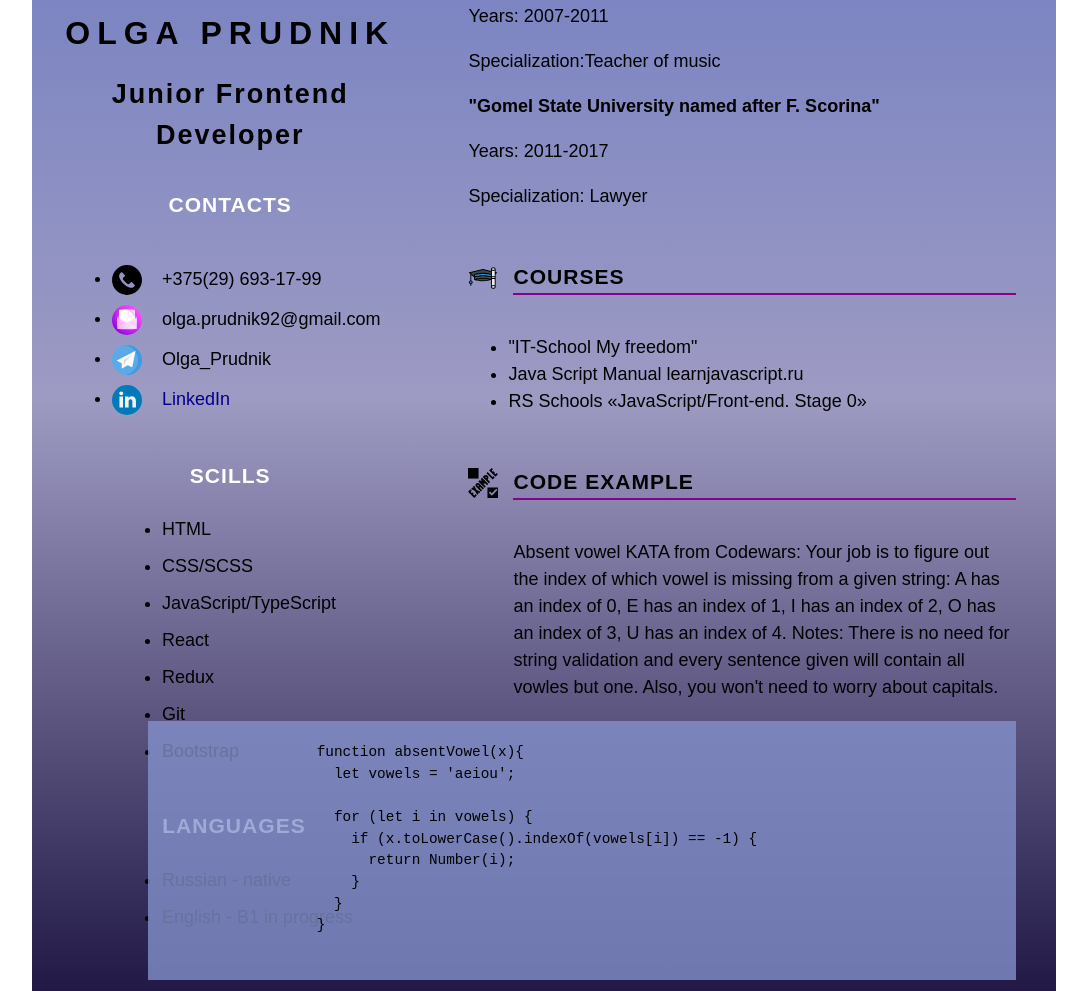
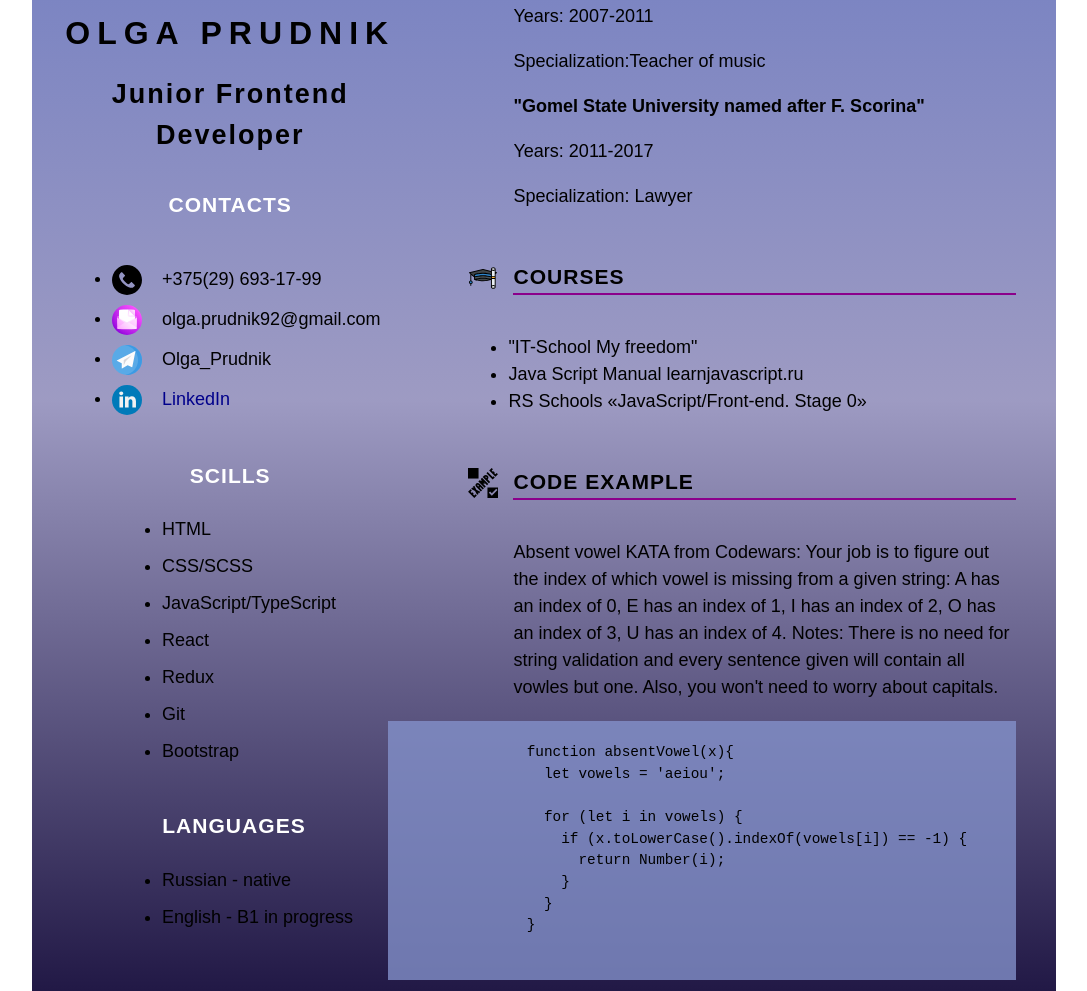
Before and after one commit to OlgaPrudnik/Pre-school, a plain HTML site: page index.html in a window 1280 px wide. Shown: the part 373-1364 px from the top of the page, without its empty margins (96-1183 px from the left). Drawn offline with Linux system fonts and the light colour scheme.

Commit message:
feat: update style.css file

```diff
--- a/css/style.css
+++ b/css/style.css
@@ -147,12 +147,8 @@ main :not(.contacts) ul {
   color: black;
 }
 
-.education a {
-  color: #0f0533;
-}
-
-.courses a {
-  color: #0f0533;
+.education p {
+  margin-left: 45px;
 }
 
 .code-example p {
@@ -160,9 +156,8 @@ main :not(.contacts) ul {
 }
 
 pre {
-  margin-left: -320px;
+  margin-left: -80px;
   margin-top: 20px;
-  padding-left: 30px;
   font-family: monospace;
   font-size: 0.9rem;
   background-color: #8492ccc7;
```
